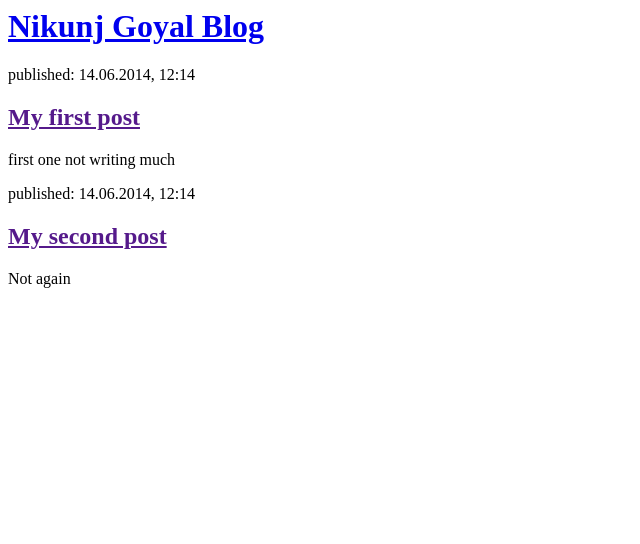
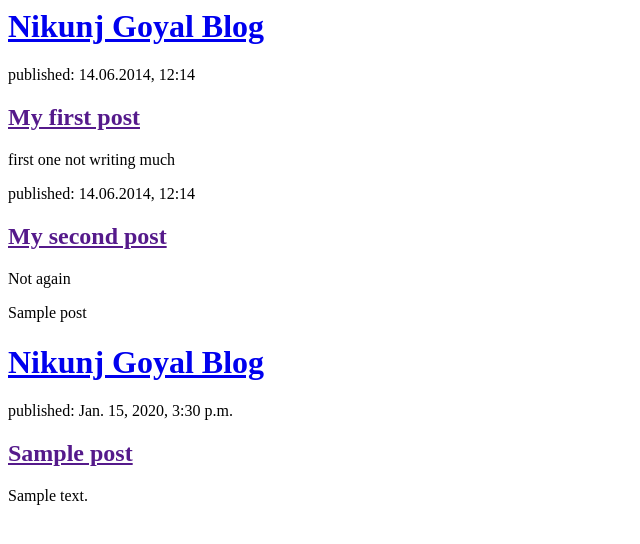
Before and after one commit to Nk272/my-blog, a Django app: template blog/templates/blog/post_list.html in a window 1280 px wide. Shown: the top 544 px of the page, without its empty margins (0-640 px from the left). Run offline with Django 3.2, Linux system fonts and the light colour scheme; the template is opened without the code that fills it: values that come from a table or form of the project are taken from there, others are empty; tables that the repository leaves empty hold one stand-in row (values such as "Sample post").

Commit message:
modified templates

```diff
--- a/blog/templates/blog/post_list.html
+++ b/blog/templates/blog/post_list.html
@@ -18,5 +18,21 @@
             <h2><a href="">My second post</a></h2>
             <p>Not again</p>
         </div>
+        <div>
+            {% for post in posts %}
+                {{ post }}
+            {% endfor %}
+        </div>
+        <div>
+    <h1><a href="/">Nikunj Goyal Blog</a></h1>
+</div>
+
+{% for post in posts %}
+    <div>
+        <p>published: {{ post.published_date }}</p>
+        <h2><a href="">{{ post.title }}</a></h2>
+        <p>{{ post.text|linebreaksbr }}</p>
+    </div>
+{% endfor %}
     </body>
 </html>
--- a/blog/views.py
+++ b/blog/views.py
@@ -1,4 +1,6 @@
 from django.shortcuts import render
+from django.utils import timezone
+from .models import Post
 def post_list(request):
-    return render(request, 'blog/post_list.html', {})
-# Create your views here.
+    posts = Post.objects.filter(published_date__lte=timezone.now()).order_by('published_date')
+    return render (request, 'blog/post_list.html', {'posts': posts})
```
